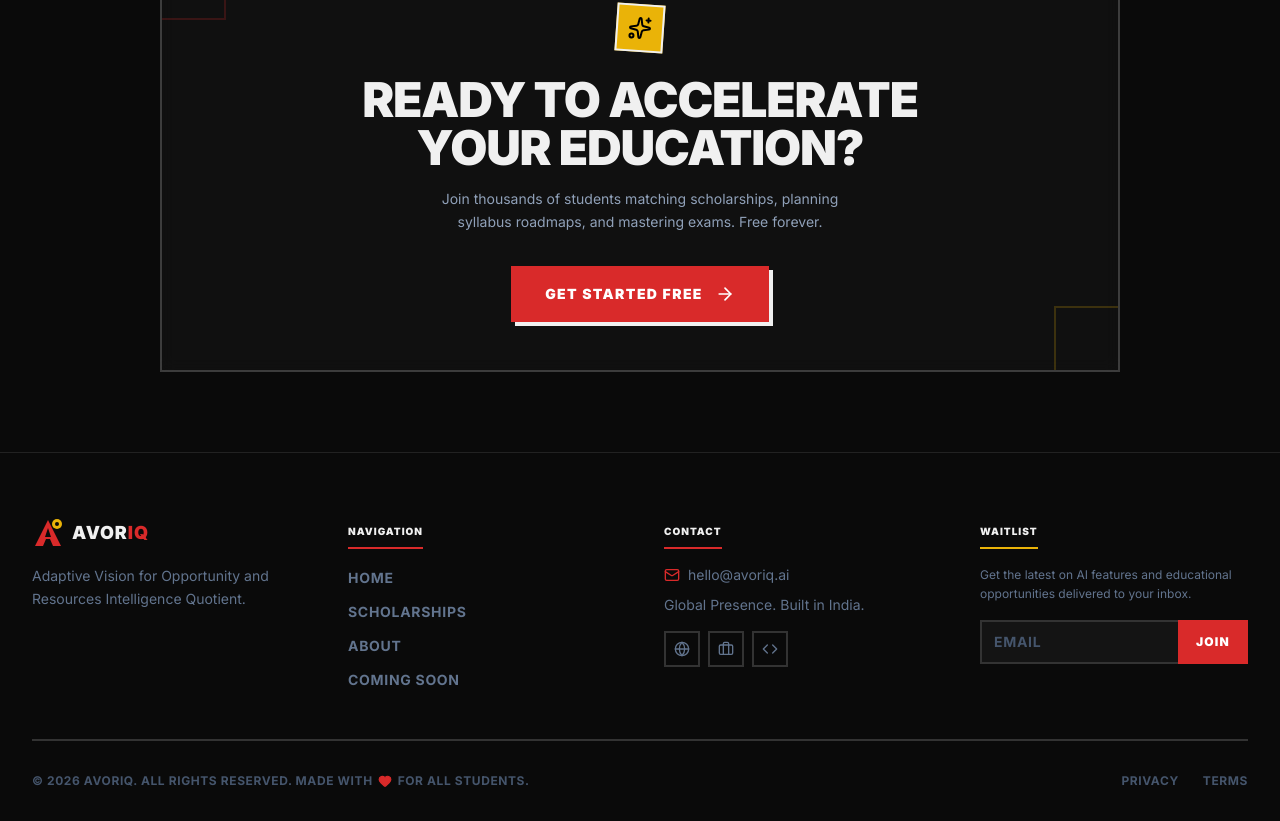
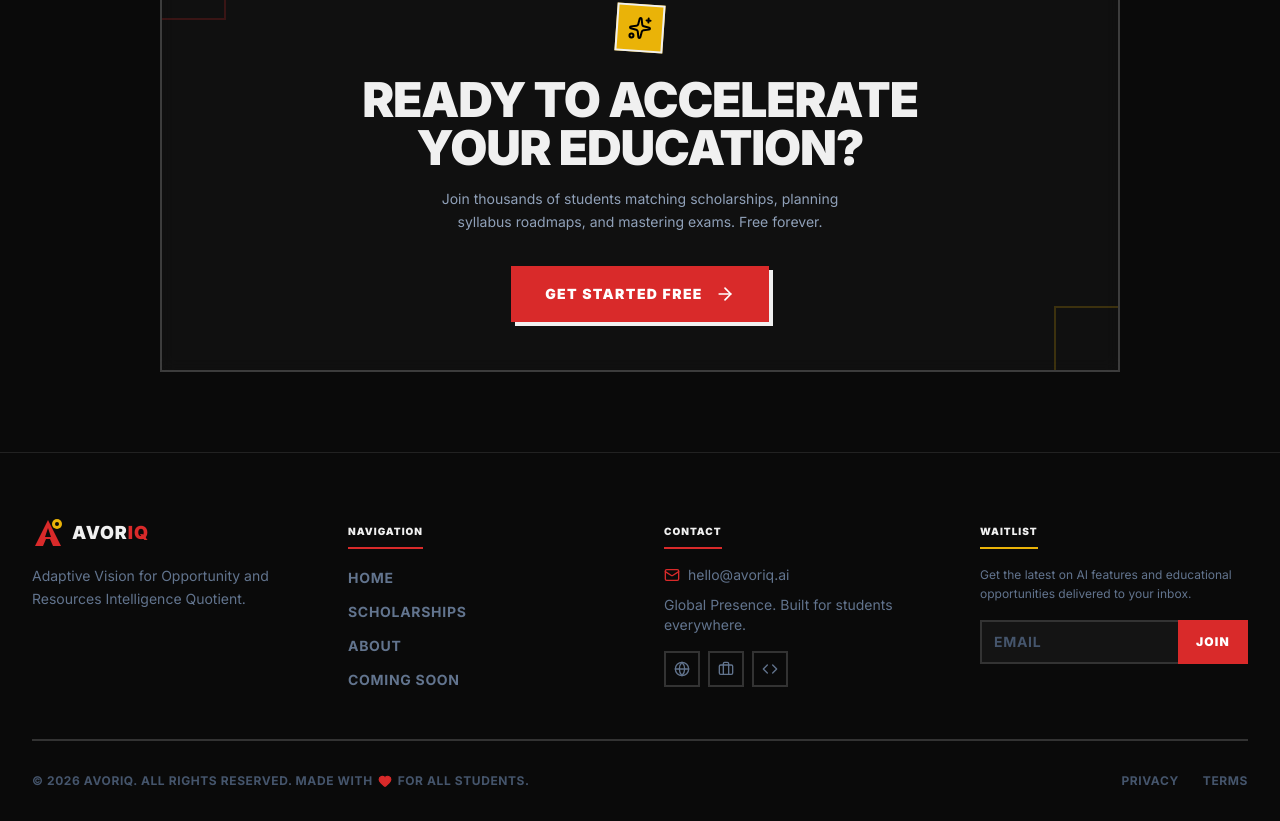
Before and after one commit to SKYGOD07/AvorIQ, a Next.js app in the folder avoriq/frontend/: page / in a window 1280 px wide. Shown: the part 4346-5167 px from the top of the page. Built offline with nearby package versions, Linux system fonts and the light colour scheme; no server answers.

Commit message:
frontend: update site content metadata to show global student presence

```diff
--- a/avoriq/frontend/data/siteContent.ts
+++ b/avoriq/frontend/data/siteContent.ts
@@ -58,7 +58,7 @@ export const siteContent = {
       { title: "Intelligence", desc: "Powered by advanced models for deep analysis." },
       { title: "Personalization", desc: "Responses tailored specifically to your profile." },
       { title: "Efficiency", desc: "Save hundreds of hours in manual research." },
-      { title: "Global Scale", desc: "Designed for students everywhere, starting with India." }
+      { title: "Global Scale", desc: "Designed for students everywhere around the world." }
     ]
   },
   comingSoon: {
@@ -88,7 +88,7 @@ export const siteContent = {
     description: "Adaptive Vision for Opportunity and Resources Intelligence Quotient.",
     slogan: "\"Intelligence for all.\"",
     email: "hello@avoriq.ai",
-    location: "Global Presence. Built in India.",
+    location: "Global Presence. Built for students everywhere.",
     newsletterTitle: "Stay Updated",
     newsletterDesc: "Get the latest on AI features and educational opportunities delivered to your inbox.",
   }
```
